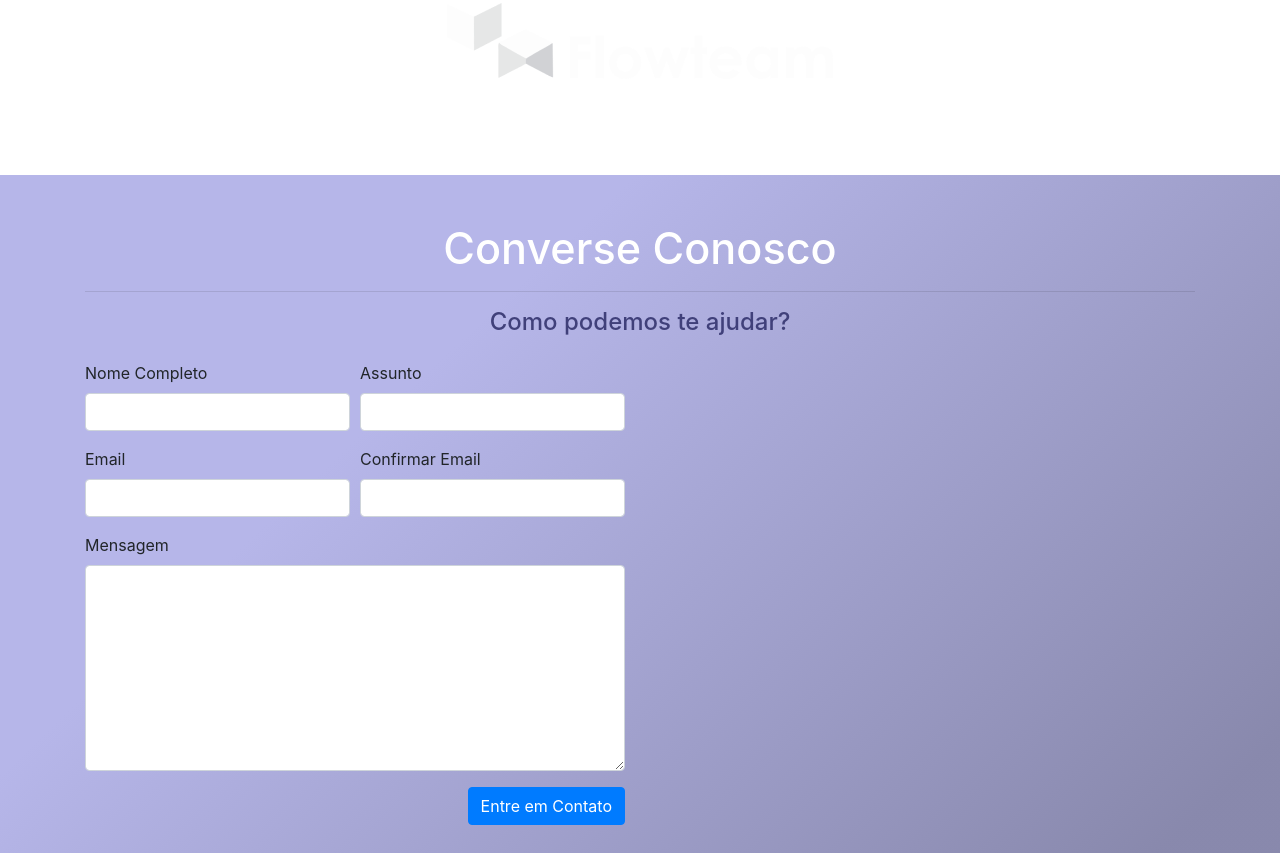
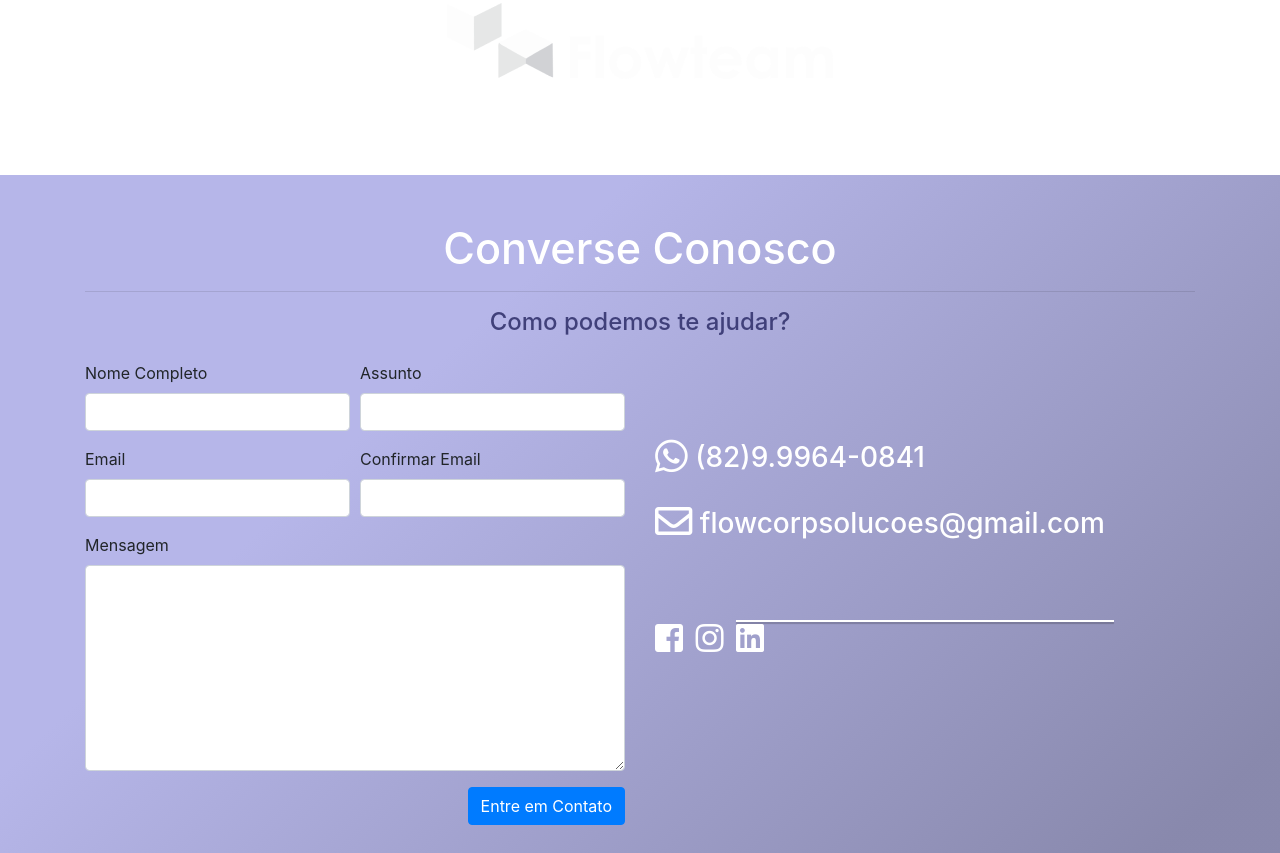
Before and after one commit to flowcorplabs/flowcorp, a website: page index.html in a window 1280 px wide. Shown: the part 1357-2210 px from the top of the page. Drawn offline with Linux system fonts and the light colour scheme.

Commit message:
analyzing structure

```diff
--- a/assets/css/flowcorp.css
+++ b/assets/css/flowcorp.css
@@ -21,6 +21,16 @@ section {
 .about .card {
   background-color: #60609E;
   border-radius: 1.5rem;
+}
+
+.line {
+  color: white;
+    border: solid;
+    border-width: 1px;
+    width: 70%;
+    margin: auto;
+    margin-top: 5rem;
+    box-shadow: 0 2px 1px rgba(0, 0, 0, 0.2);
 }
 @media screen and (min-width: 576px) {
   .about .card {
--- a/index.html
+++ b/index.html
@@ -8,6 +8,8 @@
 	<title>Flowcorp</title>
 
 	<link rel="stylesheet" href="assets/lib/bootstrap/css/bootstrap.min.css">
+	<link rel="stylesheet" href="https://use.fontawesome.com/releases/v5.7.0/css/all.css" integrity="sha384-lZN37f5QGtY3VHgisS14W3ExzMWZxybE1SJSEsQp9S+oqd12jhcu+A56Ebc1zFSJ"
+	 crossorigin="anonymous">
 	<link rel="stylesheet" href="assets/css/flowcorp.css">
 </head>
 
@@ -157,8 +159,24 @@
 						</div>
 					</form>
 				</div>
-				<div class="col-12 col-sm-6">
+				<div class="col-12 col-lg-6">
 
+					<div style="margin-top: 5rem;">
+						<h3 style="color: white"><i class="fab fa-whatsapp fa-lg"></i> (82)9.9964-0841</h3>
+					</div>
+					<div style="margin-top: 2rem;">
+						<h3 style="color: white"><i class="far fa-envelope fa-lg"></i> flowcorpsolucoes@gmail.com</h3>
+					</div>
+
+					<div class="line"></div>
+
+					<div>
+						<ul class="list-inline">
+							<li class="list-inline-item"><span style="color: white;"><i class="fab fa-facebook-square fa-2x"></i></span></li>
+							<li class="list-inline-item"><span style="color: white;"><i class="fab fa-instagram fa-2x"></i></span></li>
+							<li class="list-inline-item"><span style="color: white;"><i class="fab fa-linkedin fa-2x"></i></span></li>
+						</ul>
+					</div>
 				</div>
 			</div>
 		</div>
```
